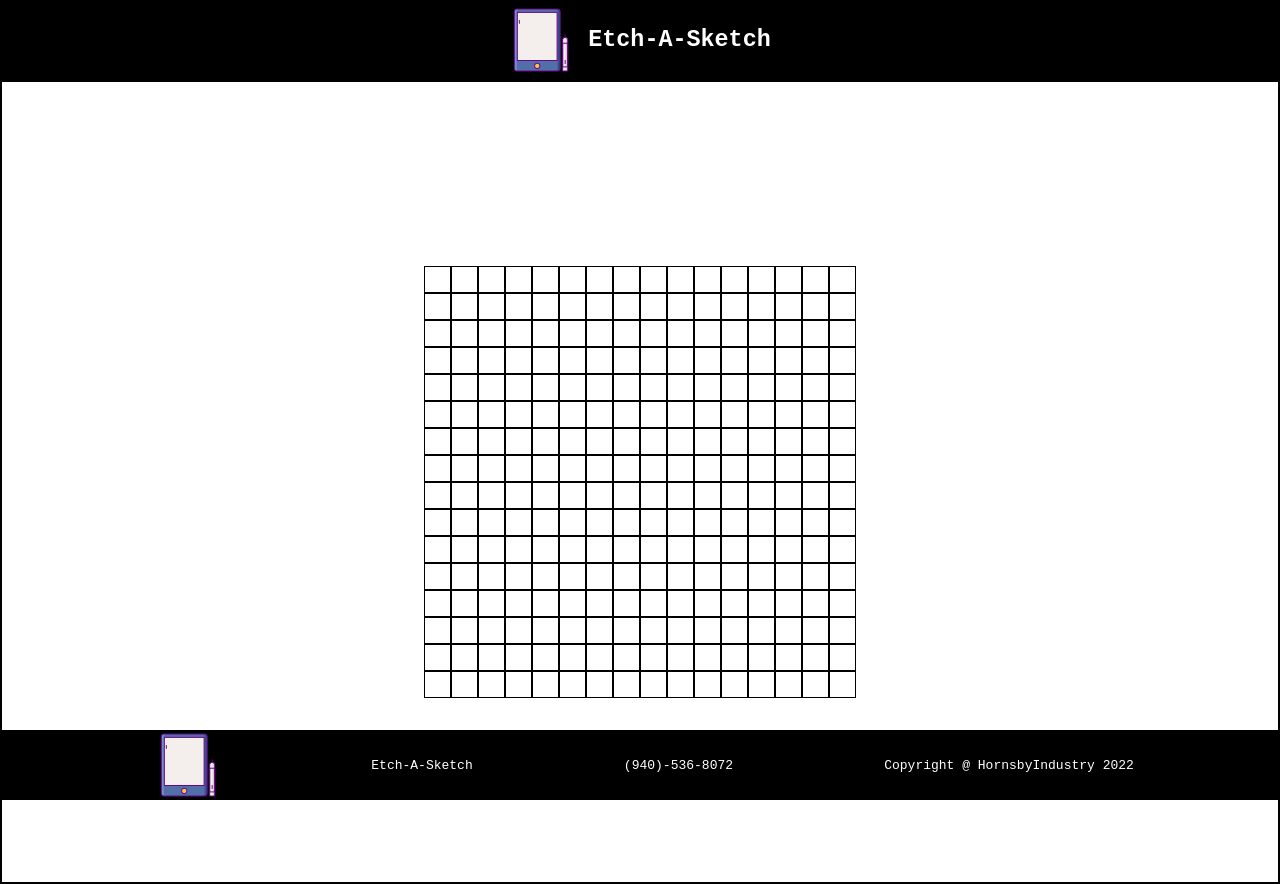
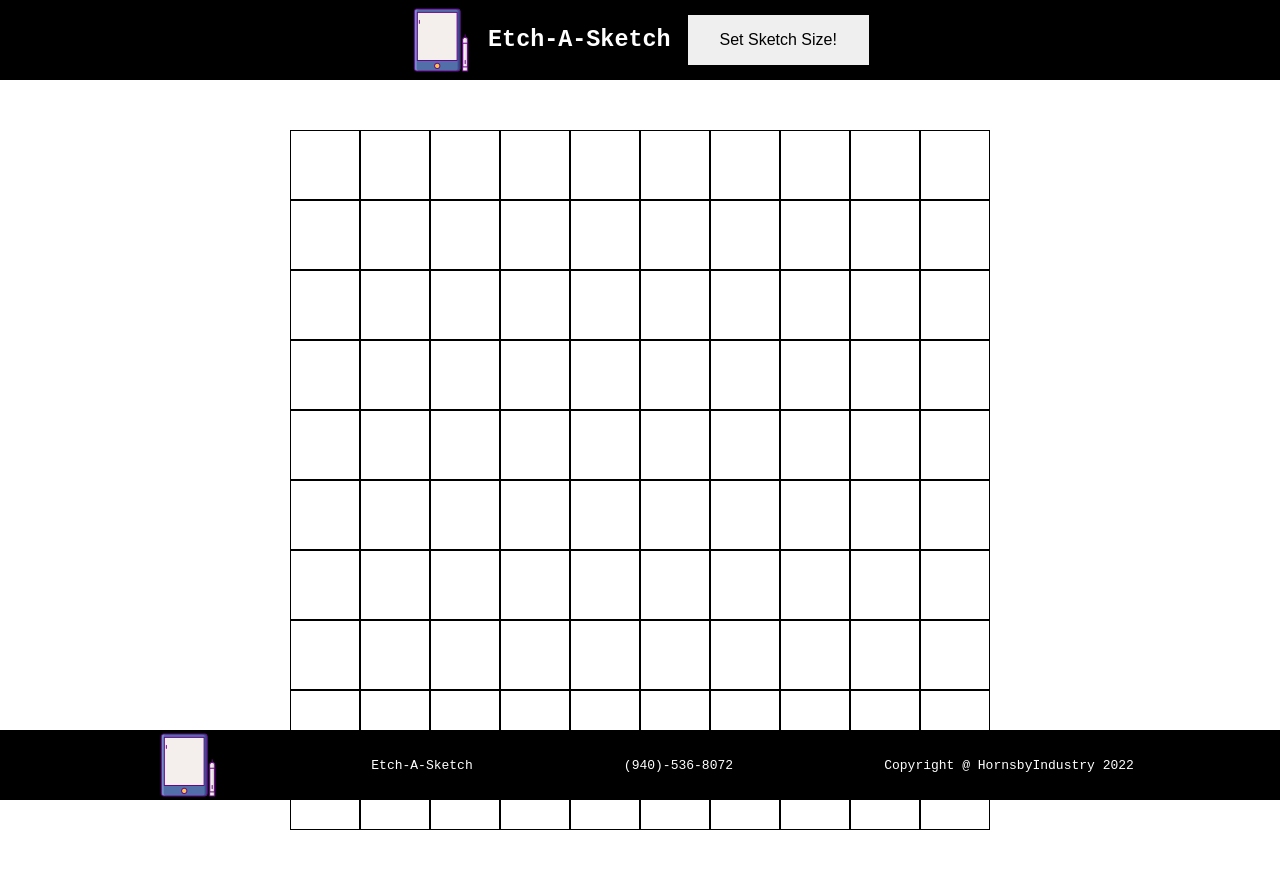
Before and after one commit to TannerHornsby7/odin-etchasketch, a plain HTML site: page index.html in a window 1280 px wide. Drawn offline with Linux system fonts and the light colour scheme.

Commit message:
Add Button with prompt to set sketch size

```diff
--- a/etch.js
+++ b/etch.js
@@ -2,13 +2,16 @@
 const grid = document.querySelector('.grid');
 const gridrow = document.createElement('div');
 const square = document.createElement('div');
+const button = document.querySelector('.button');
+
+let length = 10;
+
 gridrow.classList.add('gridrow');
 square.classList.add('square');
 
 //temp globals
-const ROWS = 16;
-const COLS = 16;
-const TOTAL = ROWS * COLS;
+const ROWS = length;
+const COLS = length;
 
 //populate row
 function populateRow(columns, row) {
@@ -41,4 +44,20 @@ function populateGrid(columns, rows) {
         grid.appendChild(row);
     }
 }
+function clearGrid(){
+    while(grid.firstChild){
+        grid.removeChild(grid.firstChild);
+        console.log("child removed");
+    }
+}
+
+clearGrid();
 populateGrid(COLS, ROWS);
+
+button.addEventListener('click', (e) => {
+    let str_length = prompt("Please input your desired canvas size(less than 100px):");
+    let input_length = parseInt(str_length);
+    console.log(input_length);
+    clearGrid();
+    populateGrid(input_length, input_length);
+});
--- a/index.html
+++ b/index.html
@@ -9,6 +9,7 @@
         <div class="header">
             <img src="assets/etch.png">
             <h2>Etch-A-Sketch</h2>
+            <button class="button" >Set Sketch Size!</button>
         </div>
         <div class="main">
             <div class="grid"></div>
--- a/style.css
+++ b/style.css
@@ -2,7 +2,6 @@ body {
     height: 100vh;
     margin: 0;
     display: flex;
-    justify-content: space-between;
     flex-direction: column;
 }
 
@@ -38,8 +37,9 @@ body {
 }
 
 .square {
-    width: 25px;
-    height: 25px;
+    flex: auto;
+    min-width: 5px;
+    min-height: 5px;
     border: .5px solid black;
     display: inline-block;
     margin: 0px;
@@ -56,20 +56,19 @@ body {
   }*/
 
 .grid {
-    flex: auto;
     display: flex;
     flex-direction: column;
+    align-items: stretch;
     justify-content: center;
-    background-color: white;
-    border: 2px solid black;
-    min-height: 500px;
-    width: 400px;
-    padding: 150px;
+    height: 700px;
 }
 
 .gridrow {
+    flex: auto;
     display: flex;
+    flex-direction: row;
     justify-content: center;
+    width: 700px;
 }
 
 .main {
@@ -77,6 +76,7 @@ body {
     justify-content: center;
     align-items: center;
     margin: 0px;
+    padding: 50px;
 }
 
 .painted {
@@ -85,3 +85,20 @@ body {
     background-color: black;
     transition-delay: 5s;
 }
+
+.button {
+    border: none;
+    color: black;
+    padding: 16px 32px;
+    text-align: center;
+    text-decoration: none;
+    display: inline-block;
+    font-size: 16px;
+    margin: 4px 2px;
+    transition-duration: 0.4s;
+    cursor: pointer;
+  }
+  .button:hover {
+    background-color: gray;
+    color: white;
+  }
```
